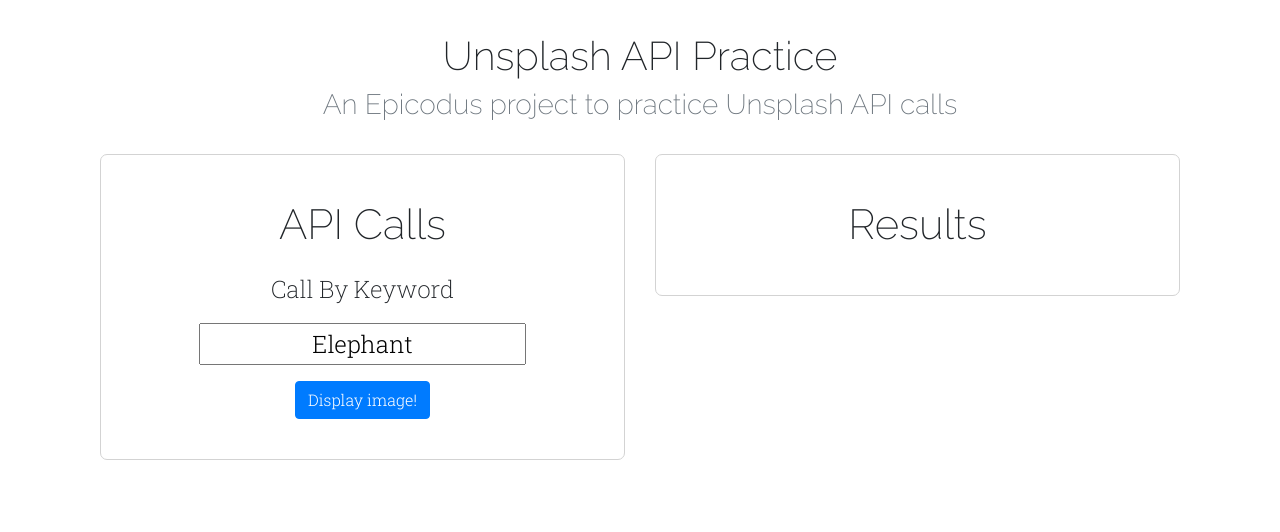
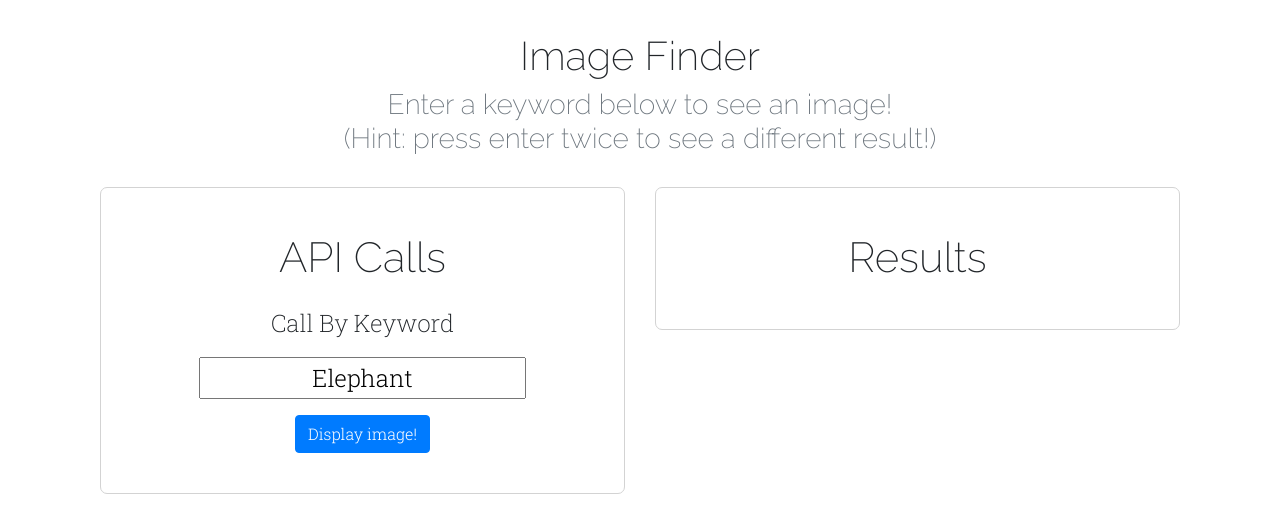
Before and after one commit to wrunion/image-finder, a website built with webpack: page src/index.html in a window 1280 px wide. Built offline with nearby package versions, Linux system fonts and the light colour scheme; some packages are replaced by stand-ins of ours; no server answers.

Commit message:
Change header text and add user instructions.

```diff
--- a/src/index.html
+++ b/src/index.html
@@ -3,7 +3,7 @@
 <head>
   <meta charset="UTF-8">
   <meta name="viewport" content="width=device-width, initial-scale=1.0">
-  <title>API Practice</title>
+  <title>Image Finder</title>
   <link href="https://fonts.googleapis.com/css2?family=Raleway:wght@200;500;900&family=Roboto+Slab:wght@100;200;300&display=swap" rel="stylesheet">
   <link rel="stylesheet" href="https://stackpath.bootstrapcdn.com/bootstrap/4.4.1/css/bootstrap.min.css" type="text/css">
 </head>
@@ -12,8 +12,8 @@
   <div class="container" id="main">
 
     <header class="text-center">
-      <h1 id="title">Unsplash API Practice</h1>
-      <h3 id="subtitle" class="grey-text text-muted">An Epicodus project to practice Unsplash API calls</h3>
+      <h1 id="title">Image Finder</h1>
+      <h3 id="subtitle" class="grey-text text-muted">Enter a keyword below to see an image!<br>(Hint: press enter twice to see a different result!)</h3>
     </header>
 
     <div class="container" id="columns">
```
